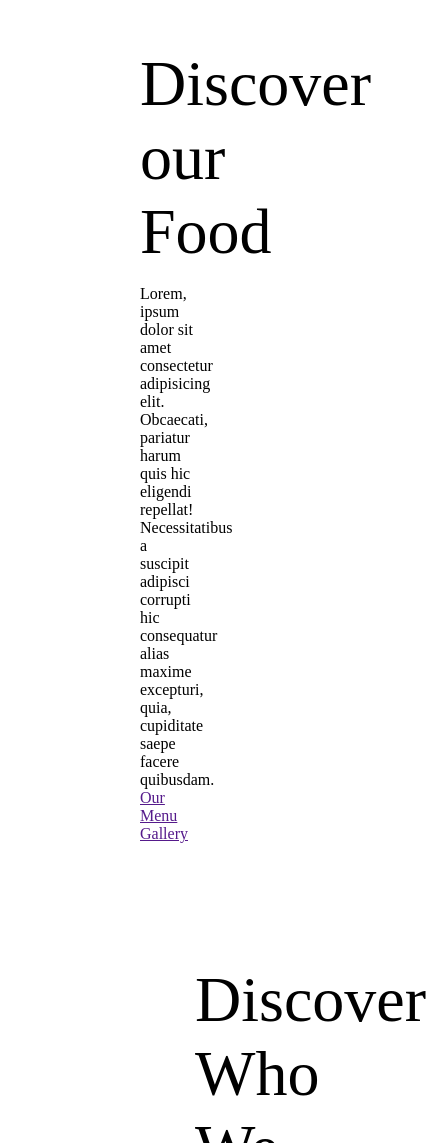
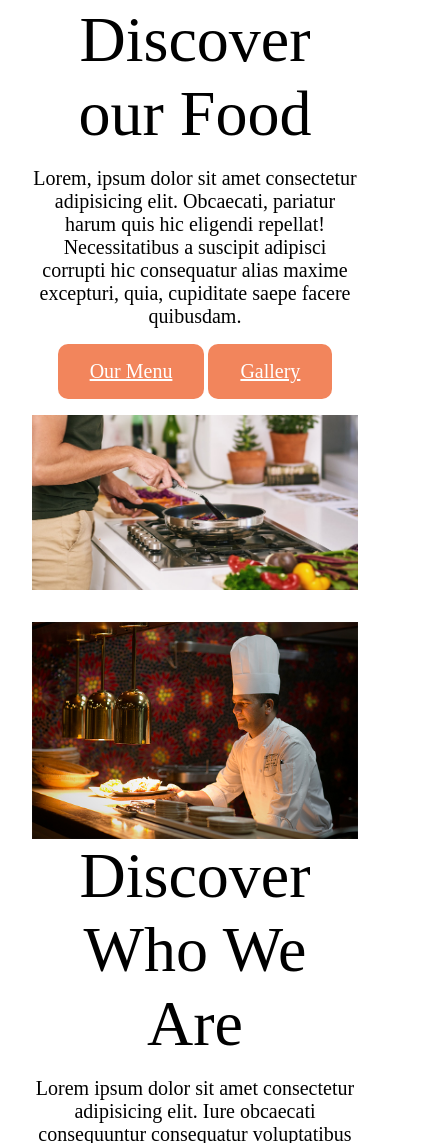
Before and after one commit to Felpix-Studios/RestaurantDemo, a website: page Client/index.html in a window 390 px wide. Shown: the part 857-2000 px from the top of the page, 426 px wide, since content can reach past the window. Drawn offline with nearby package versions, Linux system fonts and the light colour scheme; a web font is replaced by a local one.

Commit message:
Updated stuff, added some responsiveness, but still needs workon navbar

```diff
--- a/Client/index.html
+++ b/Client/index.html
@@ -31,16 +31,16 @@
   <div class="info">
     <h3>Discover our Food</h3>
     <p>Lorem, ipsum dolor sit amet consectetur adipisicing elit. Obcaecati, pariatur harum quis hic eligendi repellat! Necessitatibus a suscipit adipisci corrupti hic consequatur alias maxime excepturi, quia, cupiditate saepe facere quibusdam.</p>
-    <a href="" class="button">Our Menu</a>
+    <a href="" class="button" id="firstButton">Our Menu</a>
     <a href="" class="button">Gallery</a>
   </div>
   <div class="info">
-    <img src="" alt="">
+    <img src="img/cooking.png" alt="" id="imgOne">
   </div>
 </div>
 <div class="infoBlock" id="infoTwo">
   <div class="info">
-    <img src="" alt="">
+    <img src="img/chef.jpg" alt="" id="imgTwo">
   </div>
   <div class="info">
     <h3>Discover Who We Are</h3>
--- a/Client/style.css
+++ b/Client/style.css
@@ -121,6 +121,9 @@ nav{
 #contentStart{
 }
 .infoBlock{
+  overflow: hidden;
+  height: auto;
+  width: auto;
   margin: 0;
   padding: 3.75em 8.75em;
   display: grid;
@@ -134,12 +137,74 @@ nav{
   font-size: 4rem;
   margin: 0 0 1rem 0;
 }
-.infoImage{
-
+.info p{
+  margin: 0 0 1rem 0;
+  font-size: 1.25rem;
+}
+.info img{
+  max-width: 60%;
+  max-height: 100%;
+  display: block;
+}
+#imgOne{
+  margin: 0 0 0 auto;
+}
+#imgTwo{
+  margin: 0 auto 0 0;
 }
 #infoOne{
   text-align:left ;
 }
+#infoOne img{
+  text-align: right;
+}
 #infoTwo{
   text-align:right ;
 }
+.button{
+  border-radius: 10px;
+  background-color: #F2855C;
+  font-size: 1.25rem;
+  text-align: center;
+  padding: 1rem 2rem;
+  display: inline-block;
+  color:white;
+}
+#firstButton{
+  margin-right: 3.75rem;
+}
+@media only screen and (max-width: 768px) {
+  .infoBlock{
+    grid-template-columns: 100%;
+  }
+  #contactRow{
+    grid-template-columns: 100%;
+  }
+  .infoBlock{
+
+    padding: 1rem 2rem;
+    text-align: center;
+  }
+  #firstButton{
+    margin: 0 auto 1rem auto;
+  }
+  .button{
+    margin: 0 auto 1rem auto;
+  }
+  #imgOne{
+    margin: 0 auto;
+    max-width: 100%;
+    max-height: 100%;
+  }
+  #imgTwo{
+    margin: 0 auto;
+    max-width: 100%;
+    max-height: 100%;
+  }
+  #infoTwo{
+    text-align: center;
+  }
+  .contactSection{
+    padding: 0 2rem 2rem 2rem;
+  }
+}
```
Also changed, not shown: Client/img/chef.jpg (added), Client/img/cooking.png (added).
